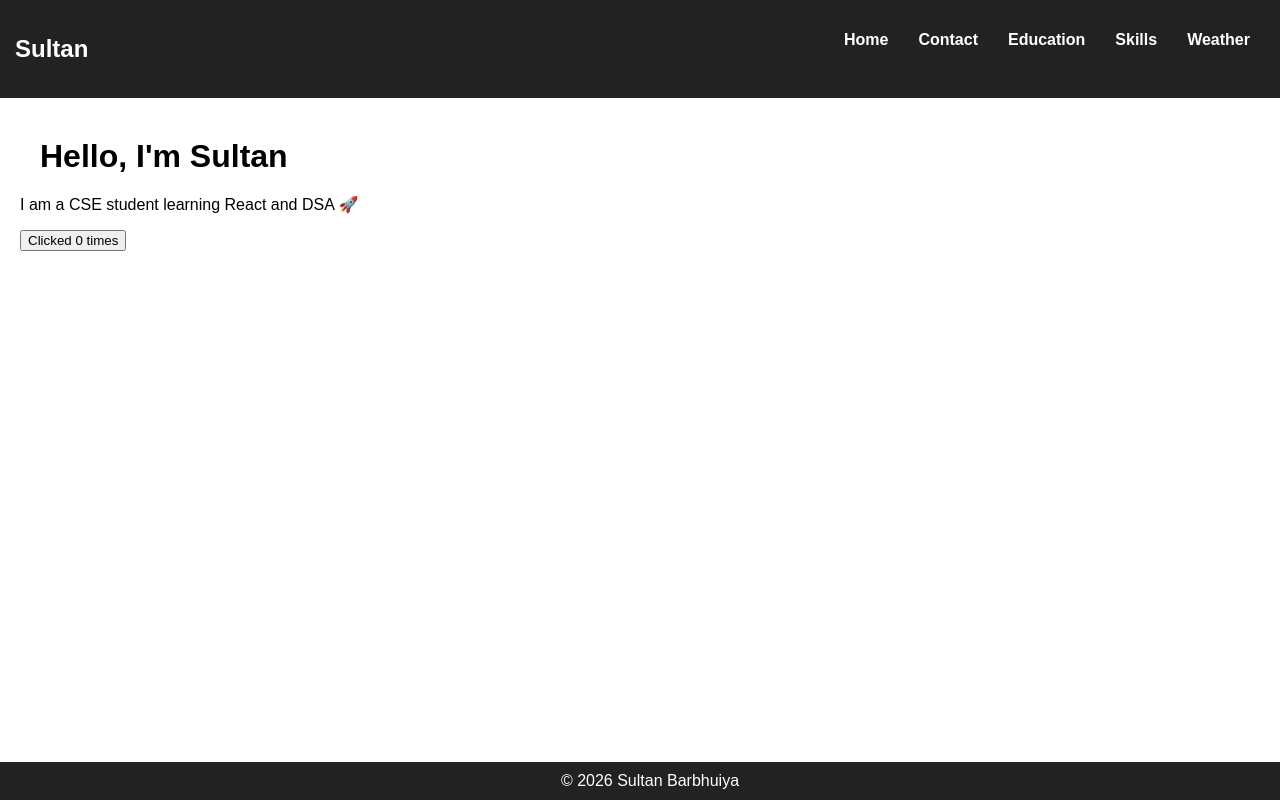
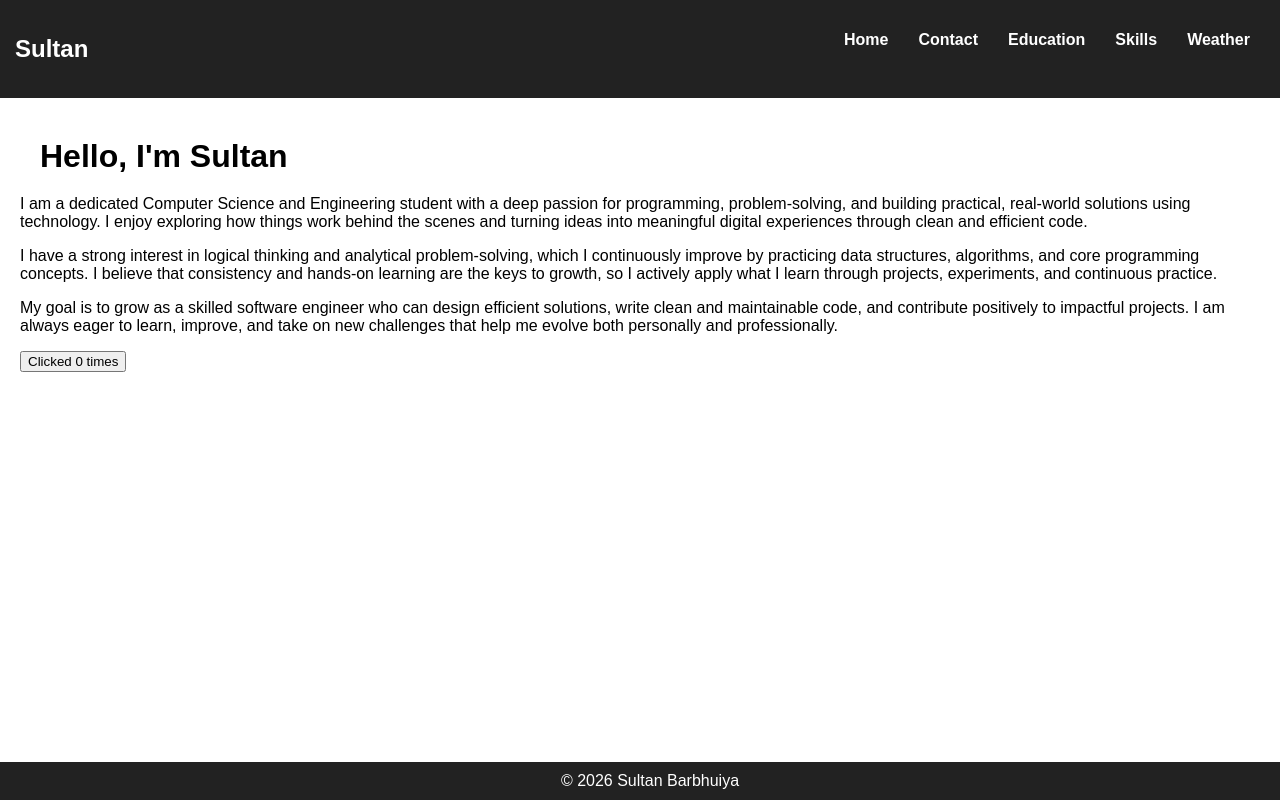
Before and after one commit to sultanbarbhuiya/sultan-portfolio, a React (Create React App) app: page / in a window 1280 px wide. Built offline with nearby package versions, Linux system fonts and the light colour scheme.

Commit message:
home page update

```diff
--- a/src/pages/Home.js
+++ b/src/pages/Home.js
@@ -6,7 +6,9 @@ function Home() {
   return (
     <div style={{ padding: "20px" }}>
       <h1>Hello, I'm Sultan</h1>
-      <p>I am a CSE student learning React and DSA 🚀</p>
+      <p>I am a dedicated Computer Science and Engineering student with a deep passion for programming, problem-solving, and building practical, real-world solutions using technology. I enjoy exploring how things work behind the scenes and turning ideas into meaningful digital experiences through clean and efficient code.</p>
+      <p>I have a strong interest in logical thinking and analytical problem-solving, which I continuously improve by practicing data structures, algorithms, and core programming concepts. I believe that consistency and hands-on learning are the keys to growth, so I actively apply what I learn through projects, experiments, and continuous practice.</p>
+      <p>My goal is to grow as a skilled software engineer who can design efficient solutions, write clean and maintainable code, and contribute positively to impactful projects. I am always eager to learn, improve, and take on new challenges that help me evolve both personally and professionally.</p>
 
       <button onClick={() => setCount(count + 1)}>
         Clicked {count} times
```
